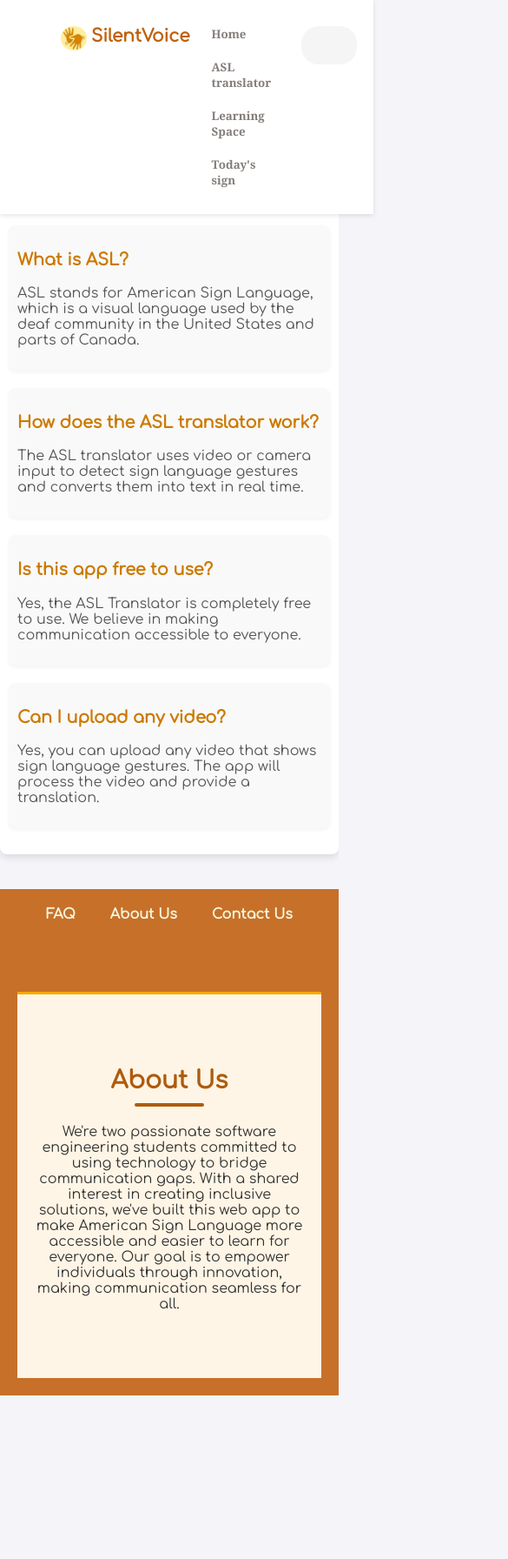
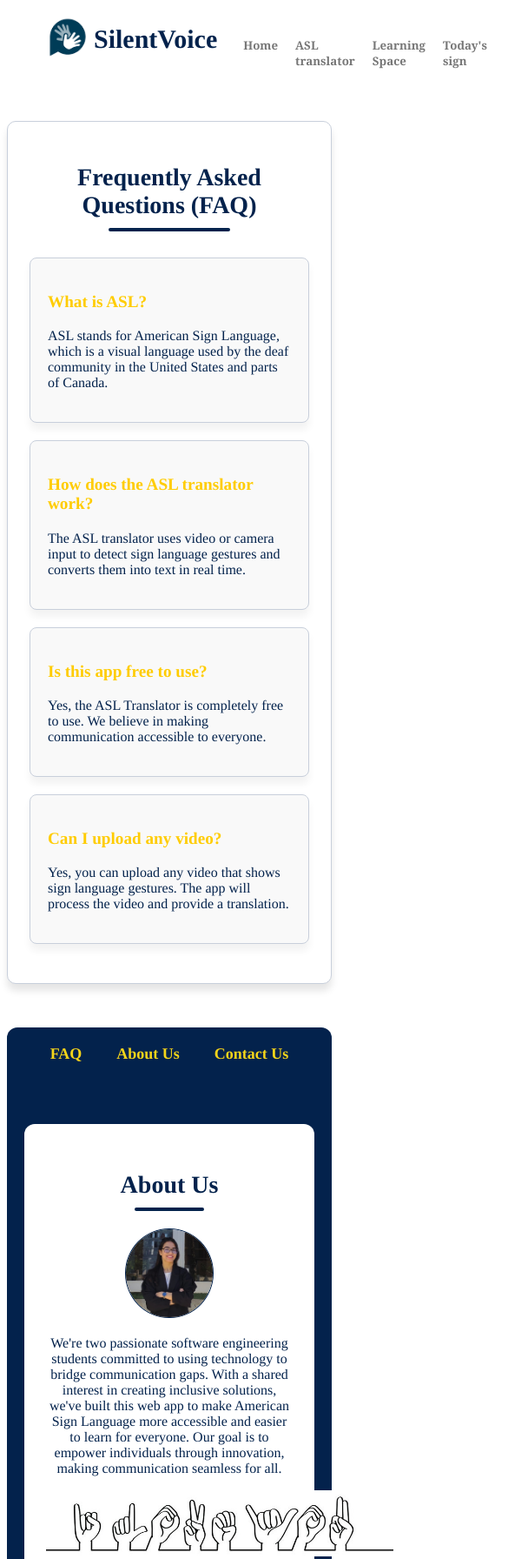
Before and after one commit to mayssaa11/SilentVoice, a website: page public/faq.html in a window 390 px wide. Shown: the top 1792 px of the page at 87% size, 585 px wide, since content can reach past the window. Before the commit the page ends 1604 px from the top, so only its background shows below. Drawn offline with Linux system fonts and the light colour scheme.

Commit message:
modified:   public/contact.html modified:   public/css/contact.css modified:   public/css/faq.css modified:   public/faq.html

```diff
--- a/public/css/contact.css
+++ b/public/css/contact.css
@@ -1,38 +1,35 @@
 body {
-    font-family: Arial, sans-serif;
+    font-family:Cambria, Cochin, Georgia, Times, 'Times New Roman', serif;
     margin: 0;
     padding: 0;
     background-color: #f7f9fc;
+    color:#03224c;
+    text-align: center;
+
 }
 
 .contact-container {
     max-width: 600px;
     margin: 60px auto;
-    padding: 30px;
+    padding: 40px;
     background-color: #ffffff;
     border-radius: 12px;
-    box-shadow: 0 2px 10px rgba(0, 0, 0, 0.1);
+    box-shadow: 0 12px 10px rgba(0, 0, 0, 0.1);
+    border: 1px solid #dee1e8;
 }
-
 h1 {
-    text-align: center;
-    color: #111;
+    font-family: Georgia, 'Times New Roman', Times, serif;
+    margin-top: 10px;
 }
-
-p {
-    text-align: center;
-    color: #444;
-}
-
 .contact-form {
     display: flex;
     flex-direction: column;
     margin-top: 30px;
+    text-align: left;
 }
 
 .contact-form label {
     margin-bottom: 6px;
-    color: #333;
     font-weight: bold;
 }
 
@@ -46,18 +43,24 @@ p {
 }
 
 .contact-form button {
-    padding: 12px;
-    background-color: #cf621a;
-    color: white;
-    border: none;
+    background-color: #ffcc00;
+    color: #03224c;
+    padding: 8px 15px;
+    border: 1px solid #7d7979;
     border-radius: 8px;
+    text-decoration: none;
+    font-size: 15px;
+    margin-right: 6px;
+    vertical-align: middle;
     cursor: pointer;
-    font-size: 16px;
-    transition: background-color 0.3s;
 }
 
 .contact-form button:hover {
-    background-color: #333;
+    background-color: white;
+    color:#03224c;
+    border: 1px solid #03224c;
+    font-size: large;
+    font-weight: bold;
 }
 
 .contact-info {
@@ -66,6 +69,6 @@ p {
 }
 
 .contact-info a {
-    color: #e97c24;
+    color: #ffcc00;
     text-decoration: none;
 }
--- a/public/css/faq.css
+++ b/public/css/faq.css
@@ -1,107 +1,71 @@
-body {
-    font-family: 'Comfortaa', sans-serif;
-    margin: 0;
-    padding: 0;
-    background-color: #f4f4f9;
-    color: #333;
-    padding-top: 20%;
+html {
+    font-family: Times, "Times New Roman", Georgia, serif;
+    background-color: white;
+    margin: 20;
 }
 
-header {
-    position: fixed;
-    top: 0;
-    left: 0;
-    width: 100%;
-    background: white;
-    z-index: 1000;
-    /* pour rester au-dessus des autres éléments */
-    padding: 20px;
-    box-shadow: 0 2px 5px rgba(0, 0, 0, 0.1);
-    /* optionnel, effet d’ombre */
-}
-
-.partie_logo {
+.header {
     display: flex;
     align-items: flex-start;
     padding: 10px 20px;
+    gap: 5px;
+}
+.img_logo {
+    margin-left: 25px;
+    width: 50px;
+    height: auto;
+}
+.header h1 {
+    font-size: 30px;
+    color: #03224c;
+    margin-bottom: 0;
+    margin-top: 10px;
 }
 
-/* Logo */
-.img_logo {
-    margin-left: 30px;
-    width: 30px;
-    height: auto;
-    border-radius: 50%;
-
+/* nav menu */
+.main-nav .menu {
+    color: #03224c;
+    display: flex;
+    gap: 15 px;
+    list-style: none;
+    padding: 5px;
+    margin-bottom: 0;
+    margin-top: 10px;
+}
+.main-nav .menu a {
+    margin-left: 20px;
+    text-decoration: none;
+    font-weight: bold;
+    transition: color 0.2s;
+    font-family: Georgia, 'Times New Roman', Times, serif;
+    font-size: smaller;
+    margin-bottom: 0;
+    margin-top: 10px;
+    color: #777;
+}
+.main-nav .menu a:hover {
+    color: #03224c;
+    font-size: medium;
+    font-weight: bolder;
 }
 
-/* Groupe Titre + MA */
-.partie_logo {
-    display: flex;
-    align-items: flex-start;
-    gap: 5px;
-}
-
-.partie_logo h1 {
-    font-size: 20px;
-    color: #c06109;
-    margin: 0;
-}
-
-.nav-container {
-    display: flex;
-    justify-content: space-between;
-    align-items: center;
-    padding: 10px 5%;
-    background-color: white;
-    border-bottom: 1px solid #e1e1e1;
-}
-
-/* Menu central */
-.nav-menu {
-    display: flex;
-    margin: 0 auto;
-    padding: 0 20px;
-}
-
-.nav-menu ul {
-    display: flex;
-    list-style: none;
-    gap: 25px;
-    margin: 0;
-    padding: 0;
-}
-
-.nav-menu a {
-    text-decoration: none;
-    color: #080808;
-    font-size: 14px;
-    font-weight: 500;
-    transition: all 0.3s ease;
-    margin-right: 20%;
-}
-
-.nav-menu a:hover {
-    color: #c05f05;
-}
-
+/* Search bar */
 .kaggle-search {
     display: flex;
     align-items: center;
     background: #f5f5f5;
     border-radius: 20px;
     padding: 8px 15px;
-    width: 500px;
-    height: 28px;
+    width: 300px;
+    height: 25px;
     margin-left: 30px;
     margin-right: 30px;
+    border: 1px solid  #03224c;
 }
-
 .kaggle-search i {
     color: #777;
-    margin-right: 30px;
+    margin-right: 10px;
 }
-
 .kaggle-search input {
     border: none;
     background: transparent;
@@ -109,9 +73,159 @@ header {
     width: 100%;
 }
 
+/* Auth Section */
+.auth-container {
+    display: flex;
+    align-items: center;
+    text-align: center;
+    margin-bottom: 0;
+    margin-top: 15px;
+}
+.sign-in-btn {
+    background-color: #f4d41a;
+    color: #03224c;
+    padding: 8px 15px;
+    border: 1px solid #7d7979;
+    border-radius: 20px;
+    text-decoration: none;
+    font-size: 15px;
+    margin-right: 6px;
+    vertical-align: middle;
+}
+.register-btn {
+    background-color: #03224c;
+    color: #f4d41a;
+    padding: 8px 15px;
+    border-radius: 20px;
+    text-decoration: none;
+    font-size: 15px;
+    transition: background-color 0.3s;
+    border-right: 50px;
+}
+.register-btn:hover {
+    background-color: white;
+    color:#03224c;
+    border: 1px solid #03224c;
+    font-size: large;
+    font-weight: bold;
+}
+.sign-in-btn:hover {
+    background-color: white;
+    color:#03224c;
+    border: 1px solid #03224c;
+    font-size: large;
+    font-weight: bold;
+}
+
+/* main section */
+#faq {
+    max-width: 800px;
+    margin: 40px auto;
+    padding: 25px;
+    background-color: #ffffff;
+    border-radius: 10px;
+    box-shadow: 0 8px 8px rgba(0, 0, 0, 0.1);
+    border: 1px solid #c8cfdb;
+}
+#faq h2::after{
+    content: "";
+    display: block;
+    width: 140px;
+    height: 4px;
+    background-color: #03224c;
+    margin: 10px auto 0;
+    border-radius: 4px;
+    margin-bottom: 30px;
+}
+
+.faq-item {
+    margin-bottom: 20px;
+    padding: 20px;
+    background-color: #f9f9f9;
+    border-radius: 8px;
+    box-shadow: 0 8px 8px rgba(0, 0, 0, 0.05);
+    border: 1px solid #c8cfdb;
+
+}
+
+.faq-item h3 {
+    font-size: 1.2rem;
+    color: #ffcc00;
+}
+
+.faq-item p {
+    font-size: 1rem;
+    color: #03224c;
+    margin-top: 8px;
+}
+
+/* footer */
+footer {
+    margin-top: 50px;
+    background-color: #03224c;
+    text-align: center;
+    padding: 20px;
+    border-radius: 12px;
+}
+.footer-links {
+    display: flex;
+    justify-content: center;
+    gap: 40px;
+}
+.footer-links a {
+    text-decoration: none;
+    color: #f4d41a;
+    font-size: 18px;
+    font-weight: bold;
+    transition: color 0.3s;
+}
+.footer-links a:hover {
+    color: white;
+    font-size: 20px;
+    font-weight: bolder;
+}
+#about-us {
+    font-size: 16px;
+    background-color: white;
+    padding: 30px 25px;
+    margin-top: 70px;
+    border-radius: 12px;
+}
+.photos img {
+    border-radius: 50%;
+    border: 1px solid #03224c;
+    text-align: center;
+    width: 100px;
+    height: auto;
+}
+#about-us p {
+    color: #03224c;
+}
+.illustration {
+    text-align: center;
+    width: 400px;
+    height: auto;
+}
+.section-title {
+    font-size: 28px;
+    color: #03224c;
+    text-align: center;
+    margin-bottom: 20px;
+    position: relative;
+}
+.section-title::after {
+    content: "";
+    display: block;
+    width: 80px;
+    height: 4px;
+    background-color: #03224c;
+    margin: 10px auto 0;
+    border-radius: 2px;
+}
+
 /* Responsive */
 @media (max-width: 768px) {
-    .nav-container {
+    .main-nav {
         flex-direction: column;
         gap: 15px;
     }
@@ -120,153 +234,18 @@ header {
         flex-wrap: wrap;
         justify-content: center;
     }
-}
-
-.main-nav {
-    font-family: 'Franklin Gothic Medium', 'Arial Narrow', Arial, sans-serif;
-    color: coral;
-}
-
-.main-nav .menu {
-    display: flex;
-    gap: 20px;
-    /* espace de 20px entre chaque lien */
-    list-style: none;
-    padding: 0;
-    margin: 0;
-}
-
-.main-nav .menu a {
-    margin-left: 20px;
-    text-decoration: none;
-    font-weight: bold;
-    transition: color 0.2s;
-    font-family: Georgia, 'Times New Roman', Times, serif;
-    font-size: smaller;
-}
-
-.main-nav .menu a {
-    color: #837d7a;
-    /* bleu par exemple */
-}
-
-.main-nav .menu a:hover {
-    color: #af630b;
-    /* passe au noir au survol */
-}
-
-#faq {
-    max-width: 900px;
-    margin: 40px auto;
-    padding: 20px;
-    background-color: #ffffff;
-    border-radius: 8px;
-    box-shadow: 0 4px 8px rgba(0, 0, 0, 0.1);
-}
-
-#faq .section-title {
-    font-size: 2rem;
-    color: #cf8d12;
-    text-align: center;
-    margin-bottom: 20px;
-}
-
-.faq-item {
-    margin-bottom: 20px;
-    padding: 15px;
-    background-color: #f9f9f9;
-    border-radius: 8px;
-    box-shadow: 0 2px 4px rgba(0, 0, 0, 0.05);
-}
-
-.faq-item h3 {
-    font-size: 1.2rem;
-    color: #cc7a00;
-}
-
-.faq-item p {
-    font-size: 1rem;
-    color: #555;
-    margin-top: 8px;
-}
-
-/* Responsive Styles */
-@media (max-width: 768px) {
-    header .header-left {
-        flex-direction: column;
-        align-items: flex-start;
+    .hero {
+        flex-direction: column-reverse;
+        text-align: center;
+        padding: 40px 10px;
     }
 
-    header .main-nav ul {
-        flex-direction: column;
-        gap: 10px;
+    .hero-content,
+    .hero-image {
+        max-width: 100%;
     }
 
-    #faq {
-        padding: 10px;
-    }
-
-    .faq-item {
-        padding: 10px;
+    .hero-image {
+        margin-bottom: 30px;
     }
 }
-
-
-footer {
-    margin-top: auto;
-    background-color: #c77029;
-    text-align: center;
-    padding: 20px;
-}
-
-.footer-links {
-    display: flex;
-    justify-content: center;
-    gap: 40px;
-}
-
-.footer-links a {
-    text-decoration: none;
-    color: beige;
-    font-weight: bold;
-    transition: color 0.3s;
-}
-
-.footer-links a:hover {
-    color: #f3b275;
-    /* ou une autre couleur d’accent */
-}
-
-#about-us {
-    background-color: #fff5e6;
-    /* une couleur douce pour le distinguer */
-    padding: 60px 20px;
-    border-top: 3px solid #ffa500;
-    /* ou #af5b0d si tu veux rester cohérent avec ton thème */
-    margin-top: 80px;
-}
-
-.section-title {
-    font-size: 28px;
-    color: #af5b0d;
-    text-align: center;
-    margin-bottom: 20px;
-    position: relative;
-}
-
-.section-title::after {
-    content: "";
-    display: block;
-    width: 80px;
-    height: 4px;
-    background-color: #af5b0d;
-    margin: 10px auto 0;
-    border-radius: 2px;
-}
-
-.highlight {
-    background-color: #d4150f;
-    /* jaune clair */
-    padding: 0 2px;
-    border-radius: 2px;
-}
--- a/public/faq.html
+++ b/public/faq.html
@@ -6,33 +6,43 @@
     <meta name="viewport" content="width=device-width, initial-scale=1.0">
     <title>ASL Translator</title>
     <link rel="stylesheet" href="./css/faq.css">
-    <link rel="shortcut icon" href="./logo.jpeg">
+    <link rel="shortcut icon" href="./logo4.png">
     <link href="https://fonts.googleapis.com/css2?family=Comfortaa&display=swap" rel="stylesheet">
 </head>
 
 <body>
-    <header class="parti_haut">
-        <!-- Partie Gauche : Logo + Navigation -->
-        <div class="header-left">
-            <div class="partie_logo">
-                <img class="img_logo" src="./logo.jpeg" alt="logo">
+    <header>
+            <div class="header">
+                <img class="img_logo" src="./logo4.png" alt="logo">
                 <h1>SilentVoice</h1>
-                <!-- Menu Navigation  -->
+                <!-- Navigation Menu  -->
                 <nav class="main-nav">
                     <ul class="menu">
                         <a class="trs" href="./home.html">Home</a>
                         <a class="trs" href="./ASL-translator.html">ASL translator</a>
-                        <a class="learn" href="#">Learning Space</a>
-                        <a class="hh" href="#">Today's sign</a>
+                        <a class="learn" href="./learning.html">Learning Space</a>
+                        <a class="hh" href="./today_sign.html">Today's sign</a>
                     </ul>
                 </nav>
-                <!-- Partie Droite : Search + Auth -->
+                <!-- Search bar-->
                 <div class="kaggle-search">
                     <i class="fas fa-search search-icon"></i>
-                    <input type="text" id="search-input" placeholder="Search ...">
+                    <input type="text" placeholder="Search ...">
+                </div>
+                <!-- Auth Section -->
+                <div class="auth-container">
+                    <!-- When not logged in -->
+                    <div id="guest-content">
+                    <a href="./signin.html" class="sign-in-btn">Sign in</a>
+                    <a href="./register.html" class="register-btn">Register</a>
+                    </div>
+                    <!-- When logged in -->
+                    <div id="logged-in-content" style="display: none;">
+                    <span id="welcome" class="welcome-text"></span>
+                    <button id="logout-btn" class="logout-btn">Sign out</button>
+                    </div>
                 </div>
             </div>
-        </div>
     </header>
     <main>
         <section id="faq">
@@ -63,17 +73,21 @@
     <footer class="footer">
         <div class="footer-links">
             <a href="./faq.html">FAQ</a>
-            <a href="./ASL-translator.html">About Us</a>
-            <a href="#about-us">Contact Us</a>
+            <a href="#about-us">About Us</a>
+            <a href="./contact.html">Contact Us</a>
         </div>
         <section id="about-us">
             <h2 class="section-title">About Us</h2>
+            <div class="photos">
+                <img src="us1.jpg" alt="us1"/>
+            </div>
             <p>
                 We're two passionate software engineering students committed to using technology to bridge communication
                 gaps. With a shared interest in creating inclusive solutions, we've built this web app to make American
                 Sign Language more accessible and easier to learn for everyone. Our goal is to empower individuals
                 through innovation, making communication seamless for all.
             </p>
+            <img class="illustration" src="img7.jpg" alt="" />
         </section>
     </footer>
 
```
Also changed, not shown: public/contact.html (+3 -4 lines).
